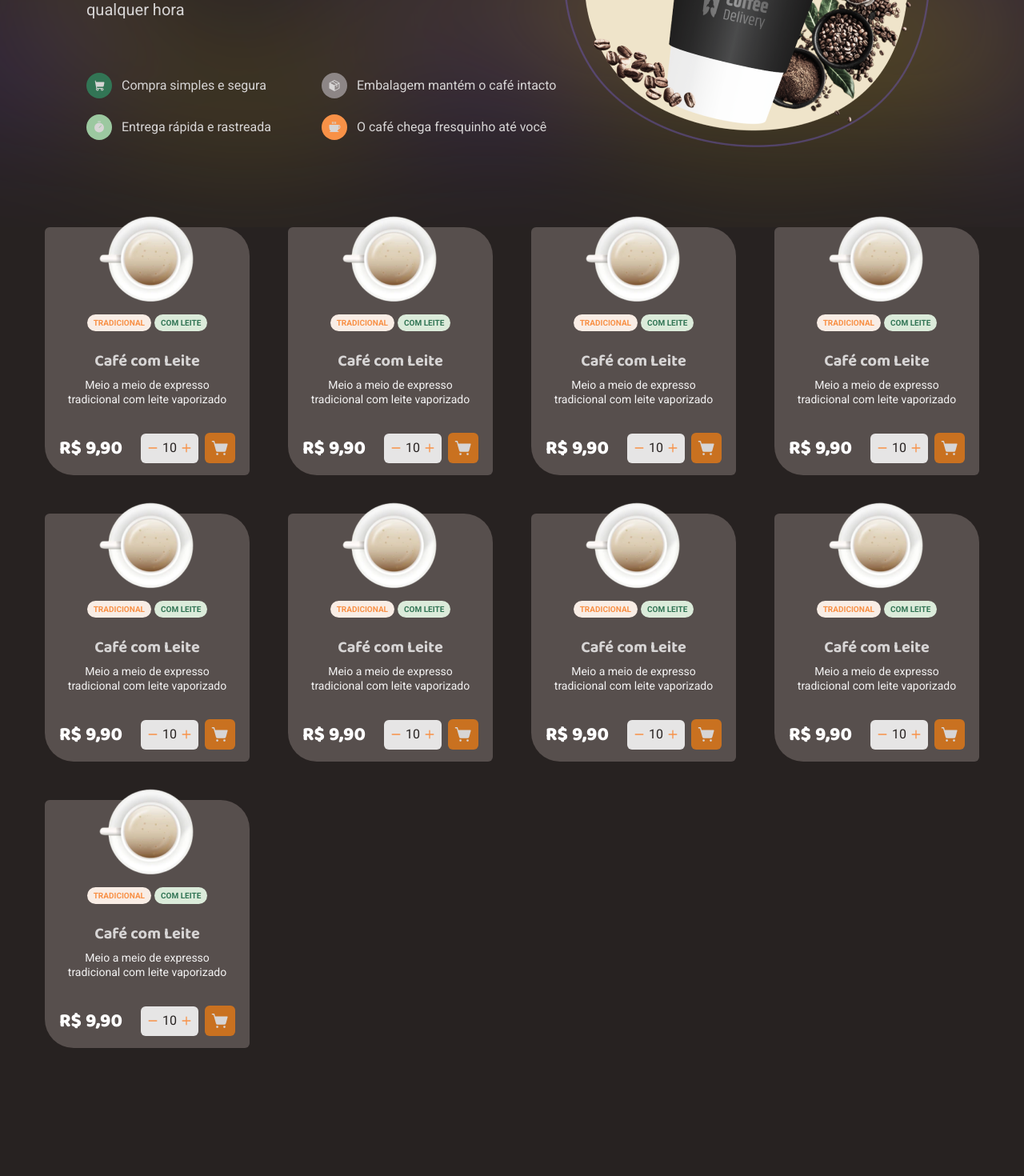
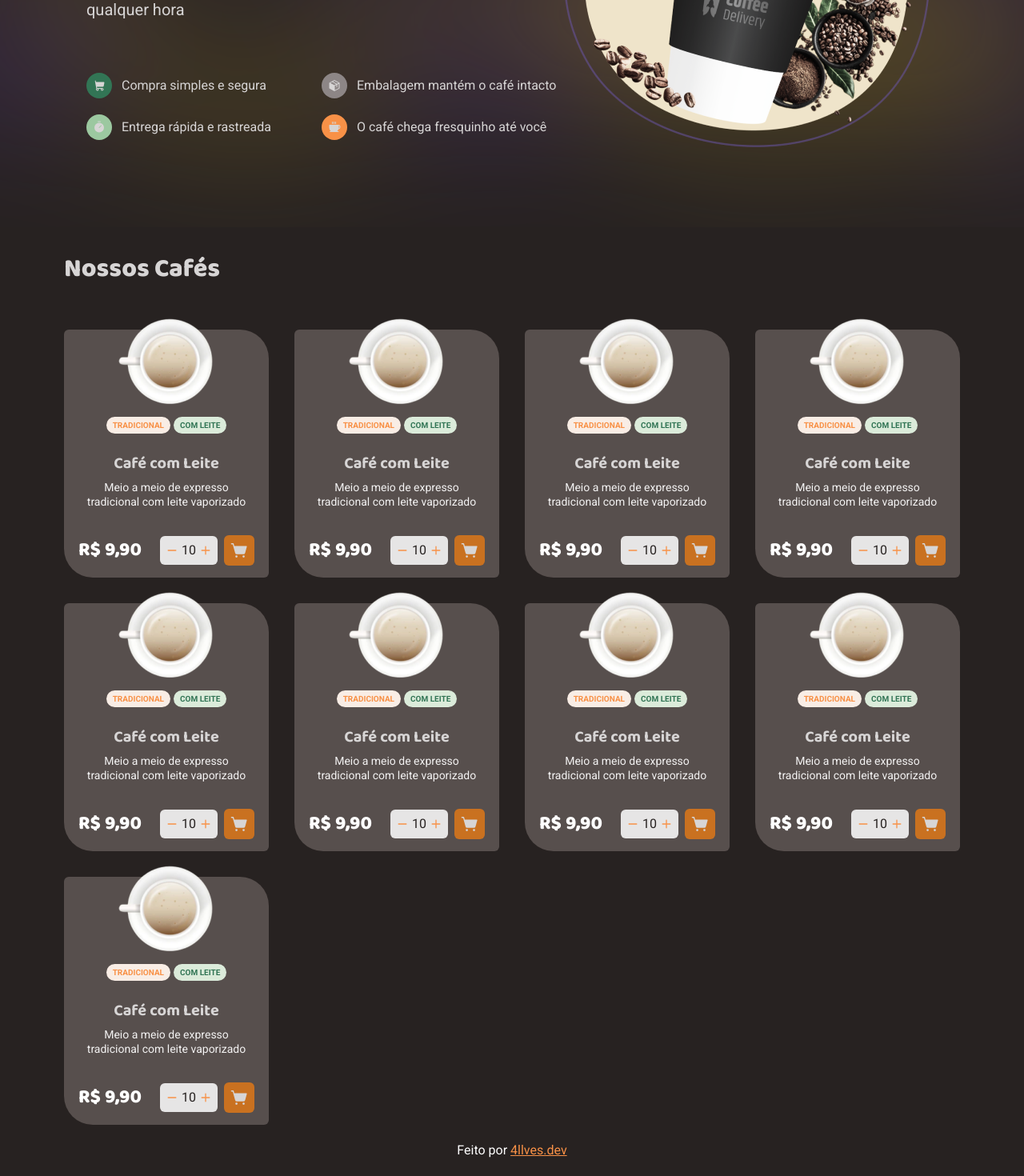
Before and after one commit to 4llves/coffee-delivery, a React (Vite) app: page / in a window 1280 px wide. Shown: the part 372-1842 px from the top of the page at 80% size. Before the commit the page ends 1682 px from the top, so only its background shows below. Built offline with nearby package versions, Linux system fonts and the light colour scheme.

Commit message:
finished page home

```diff
--- a/src/components/Header/index.tsx
+++ b/src/components/Header/index.tsx
@@ -1,7 +1,7 @@
 import { NavLink } from 'react-router-dom'
 
+import { MapPin, ShoppingCartSimple } from '@phosphor-icons/react'
 import logo from '../../assets/logo.svg'
-import { MapPin, ShoppingCartSimple } from '@phosphor-icons/react'
 import { ButtonHeader, HeaderContainer } from './styles'
 
 export function Header() {
--- a/src/pages/Home/index.tsx
+++ b/src/pages/Home/index.tsx
@@ -2,6 +2,8 @@ import { Header } from '../../components/Header'
 import {
   ContentCard,
   ContentWrapper,
+  Footer,
+  SeparatorText,
   SmallCardsInWrapper,
   Wrapper,
   WrapperContentText,
@@ -50,6 +52,10 @@ export function Home() {
         <img src={imgCoffee} alt="" />
       </Wrapper>
 
+      <SeparatorText>
+        <h1>Nossos Cafés</h1>
+      </SeparatorText>
+
       <ContentCard>
         <Card />
         <Card />
@@ -61,6 +67,16 @@ export function Home() {
         <Card />
         <Card />
       </ContentCard>
+
+      <Footer>
+        <p>
+          Feito por{' '}
+          <a href="https://4llves.dev/" target="_blank" rel="noreferrer">
+            {' '}
+            4llves.dev
+          </a>
+        </p>
+      </Footer>
     </div>
   )
 }
--- a/src/pages/Home/styles.ts
+++ b/src/pages/Home/styles.ts
@@ -3,7 +3,7 @@ import styled from 'styled-components'
 import imgBackground from '../../assets/svg-background.svg'
 
 export const Wrapper = styled.main`
-  width: 100vw;
+  width: 100%;
   display: flex;
   align-items: center;
   justify-content: center;
@@ -96,11 +96,42 @@ export const SmallCardsInWrapper = styled.div<colorBackgroundIcon>`
   }
 `
 export const ContentCard = styled.div`
-  width: 1024px;
+  width: 1120px;
   display: grid;
   grid-template-columns: repeat(4, 1fr);
-  gap: 48px;
+  gap: 32px;
   align-items: center;
   justify-content: center;
   margin-inline: auto;
 `
+
+export const SeparatorText = styled.div`
+  width: 1120px;
+  margin: 2rem auto 3.38rem auto;
+
+  h1 {
+    color: ${(props) => props.theme.COLORS.TEXT};
+    font-family: ${(props) => props.theme.FONT.TITLE};
+    font-size: 2rem;
+    font-weight: 800;
+    line-height: 130%; /* 2.6rem */
+  }
+`
+
+export const Footer = styled.footer`
+  display: flex;
+  width: 1120px;
+  height: 64px;
+  align-items: center;
+  justify-content: center;
+  margin-inline: auto;
+
+  p {
+    color: ${(props) => props.theme.COLORS.TITLE};
+
+    a {
+      text-decoration: underline;
+      color: ${(props) => props.theme.COLORS.COFFEE_300};
+    }
+  }
+`
--- a/src/styles/global.ts
+++ b/src/styles/global.ts
@@ -5,6 +5,10 @@ export const GlobalStyle = createGlobalStyle`
     margin: 0;
     padding: 0;
     box-sizing: border-box;
+  }
+
+  a {
+    text-decoration: none;
   }
 
   :focus {
```
